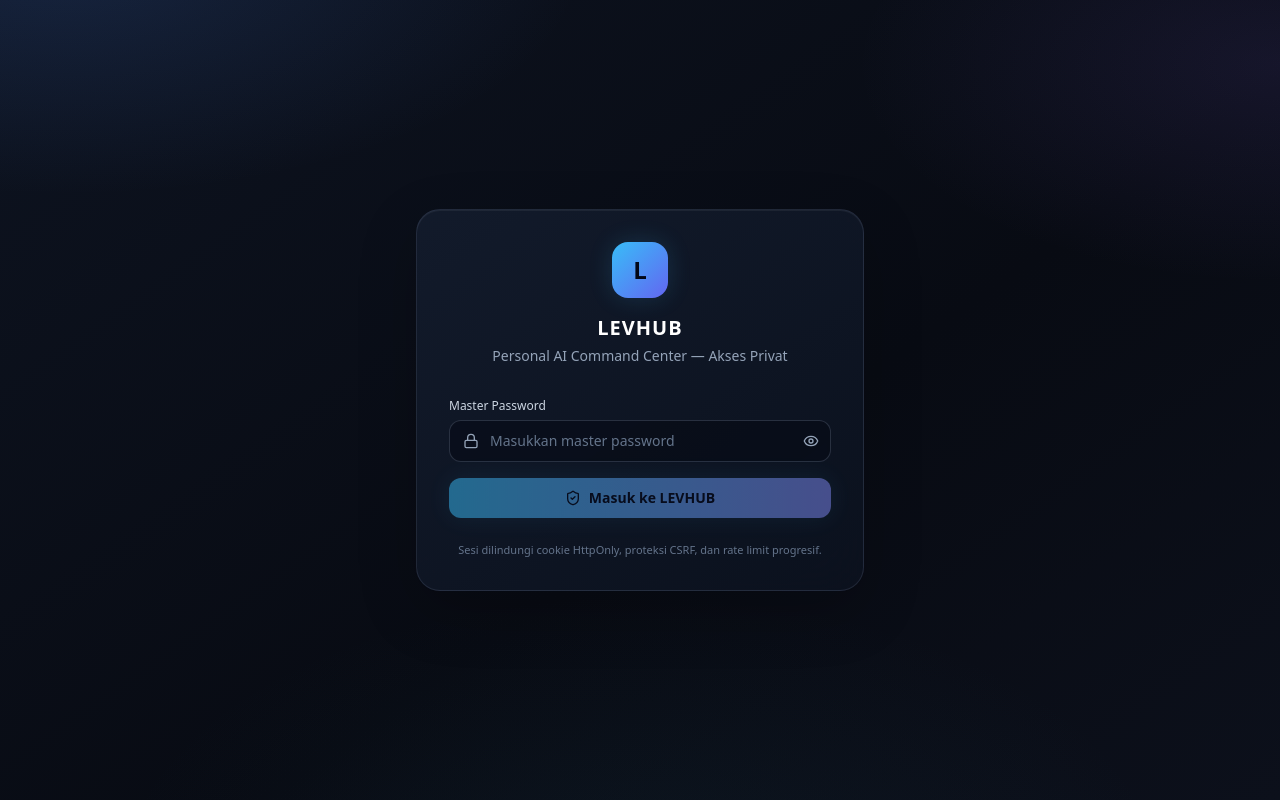
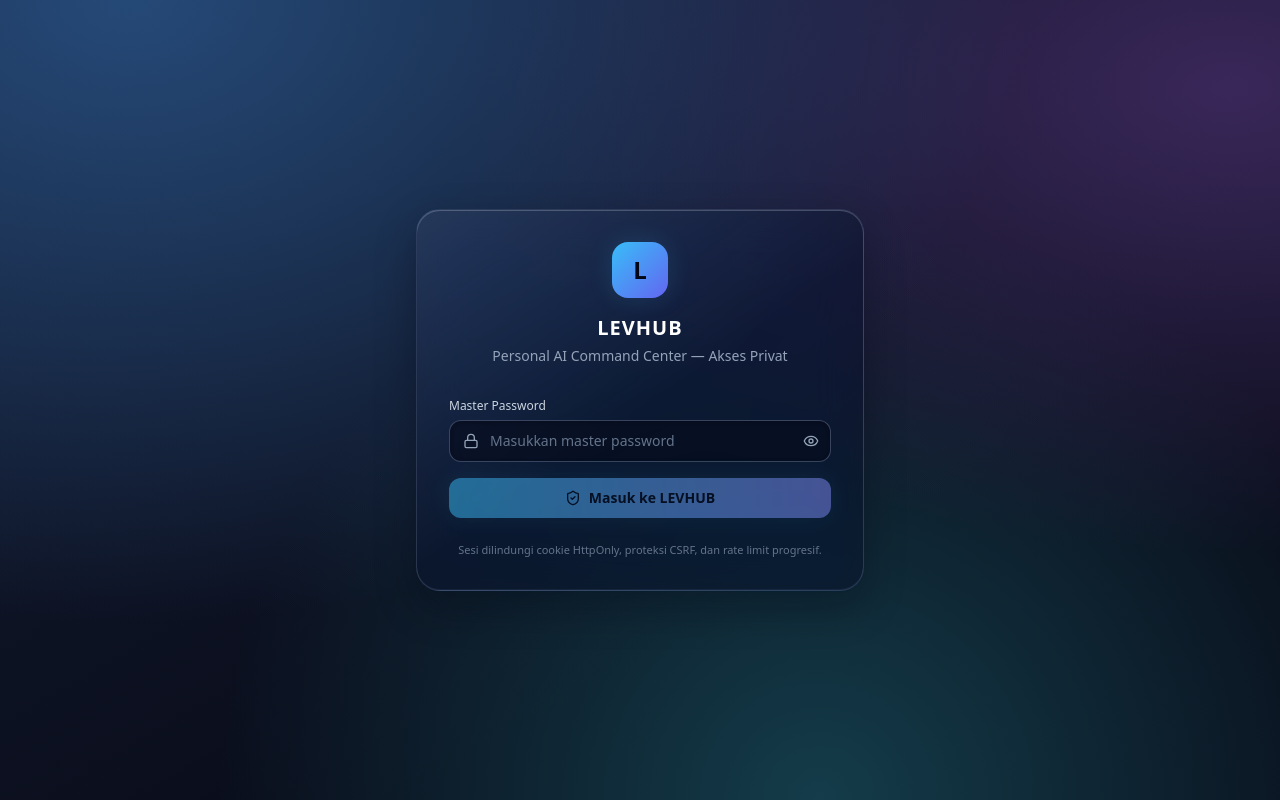
Before and after one commit to levinn68/levhub-workspace, a Next.js app in the folder apps/web/: page /login in a window 1280 px wide. Built offline with nearby package versions, Linux system fonts and the light colour scheme.

Commit message:
Refine workspace liquid glass theme and accessibility

```diff
--- a/apps/web/src/app/globals.css
+++ b/apps/web/src/app/globals.css
@@ -4,16 +4,17 @@
 
 :root {
   color-scheme: dark;
-  --app-bg: #080b13;
-  --surface: rgba(17, 23, 38, .78);
-  --surface-raised: rgba(24, 32, 51, .88);
-  --line: rgba(168, 185, 220, .13);
-  --line-strong: rgba(168, 185, 220, .2);
+  --app-bg: #090c19;
+  --surface: rgba(19, 28, 53, .78);
+  --surface-raised: rgba(27, 36, 66, .88);
+  --line: rgba(190, 209, 255, .17);
+  --line-strong: rgba(190, 209, 255, .27);
   --ink: #f4f7ff;
-  --muted: #96a3bb;
-  --accent: #78aaff;
-  --accent-2: #9b8cff;
-  --mint: #68dbc0;
+  --muted: #aab7d2;
+  --accent: #94cfff;
+  --accent-2: #b7a5ff;
+  --mint: #79dfcf;
+  --glass-rim: inset 0 1px 0 rgba(235, 245, 255, .22), inset 0 -1px 0 rgba(156, 185, 255, .07);
 }
 
 * { box-sizing: border-box; }
@@ -22,90 +23,82 @@ body {
   min-height: 100vh;
   color: var(--ink);
   background:
-    radial-gradient(ellipse 58% 42% at 5% -5%, rgba(66, 115, 205, .18), transparent 70%),
-    radial-gradient(ellipse 46% 38% at 100% 8%, rgba(116, 91, 202, .13), transparent 72%),
-    radial-gradient(ellipse 55% 48% at 50% 110%, rgba(35, 99, 120, .09), transparent 75%),
-    linear-gradient(145deg, #0d1320 0%, #080b13 58%, #0c101b 100%);
+    radial-gradient(ellipse at 10% 0%, #254977 0%, transparent 55%),
+    radial-gradient(ellipse at 96% 11%, #392759 0%, transparent 46%),
+    radial-gradient(ellipse at 64% 100%, #143c4a 0%, transparent 52%),
+    linear-gradient(150deg, #141d34, #090c19 68%);
   background-attachment: fixed;
-  font-feature-settings: 'cv02', 'cv03', 'cv04', 'cv11';
   -webkit-font-smoothing: antialiased;
   text-rendering: optimizeLegibility;
 }
-::selection { background: rgba(120, 170, 255, .3); }
+::selection { background: rgba(148, 207, 255, .29); }
 button, a, input, textarea, select { -webkit-tap-highlight-color: transparent; }
 button, a { touch-action: manipulation; }
 button:focus-visible, a:focus-visible, input:focus-visible, textarea:focus-visible, select:focus-visible {
-  outline: 2px solid var(--accent); outline-offset: 3px;
+  outline: 2px solid var(--accent);
+  outline-offset: 3px;
 }
 button:disabled { cursor: not-allowed; opacity: .55; }
 
-.glass-panel {
-  background: linear-gradient(145deg, rgba(20, 28, 45, .9), rgba(12, 18, 31, .88));
+.glass-panel, .glass-card, .levhub-floating-dock {
   border: 1px solid var(--line);
-  box-shadow: 0 20px 60px rgba(0,0,0,.2), inset 0 1px 0 rgba(255,255,255,.055);
-  backdrop-filter: blur(24px) saturate(135%);
-  -webkit-backdrop-filter: blur(24px) saturate(135%);
+  background: var(--surface-raised);
+  box-shadow: var(--glass-rim), 0 16px 40px rgba(3, 6, 18, .32);
 }
-.glass-card {
-  background: linear-gradient(145deg, rgba(25, 34, 54, .82), rgba(16, 23, 38, .9));
-  border: 1px solid var(--line);
-  box-shadow: inset 0 1px 0 rgba(255,255,255,.045), 0 12px 30px rgba(0,0,0,.14);
-  transition: border-color .2s ease, background .2s ease, transform .2s ease, box-shadow .2s ease;
-}
-.glass-card:hover { border-color: rgba(133, 169, 235, .23); }
+.glass-card { transition: border-color .2s ease, box-shadow .2s ease; }
+.glass-card:hover { border-color: var(--line-strong); }
 .glass-input {
   width: 100%;
-  background: rgba(7, 12, 22, .64);
+  color: var(--ink);
+  background: rgba(7, 12, 28, .66);
   border: 1px solid var(--line-strong);
-  color: var(--ink);
-  transition: border-color .18s ease, box-shadow .18s ease, background .18s ease;
+  box-shadow: inset 0 1px 4px rgba(0, 0, 0, .23);
+  transition: border-color .18s ease, box-shadow .18s ease;
 }
-.glass-input::placeholder { color: #75829b; }
-.glass-input:focus {
-  outline: none;
-  border-color: rgba(120, 170, 255, .7);
-  background: rgba(12, 19, 33, .94);
-  box-shadow: 0 0 0 3px rgba(120, 170, 255, .13);
-}
-.glass-input option { background: #111a2b; color: #f4f7ff; }
+.glass-input::placeholder { color: #a2aec8; }
+.glass-input:focus { border-color: var(--accent); box-shadow: 0 0 0 3px rgba(148, 207, 255, .14); }
+.glass-input option { background: #17203a; color: var(--ink); }
 
-main { min-width: 0; }
-main > * { min-width: 0; }
-main .glass-panel, main .glass-card { border-radius: 1.15rem; }
+main, main > * { min-width: 0; }
+main .glass-panel, main .glass-card { border-radius: 1.5rem; }
 main h1, main h2, main h3 { letter-spacing: -.02em; }
 main p { overflow-wrap: anywhere; }
 main button, main a { transition: color .18s ease, background-color .18s ease, border-color .18s ease, transform .18s ease; }
 main button:active { transform: translateY(1px); }
 
-
-/* Floating five-destination Liquid Glass dock */
-.levhub-floating-dock {
-  background: linear-gradient(155deg, rgba(34, 43, 62, .78), rgba(12, 18, 31, .84));
-  border: 1px solid rgba(210, 226, 255, .2);
-  -webkit-backdrop-filter: blur(30px) saturate(190%);
-  backdrop-filter: blur(30px) saturate(190%);
-  box-shadow:
-    inset 0 1.2px 1px rgba(255,255,255,.22),
-    inset 0 -1px 1px rgba(255,255,255,.035),
-    0 18px 42px rgba(0,0,0,.48),
-    0 2px 12px rgba(75,125,210,.12);
-}
+.levhub-floating-dock { border-color: var(--line-strong); box-shadow: var(--glass-rim), 0 14px 42px rgba(3, 6, 18, .56); }
 .dock-item { position: relative; isolation: isolate; transition: color .18s ease, background .18s ease, transform .18s ease; }
 .dock-item:active { transform: scale(.96); }
 .dock-item-active {
-  background: linear-gradient(150deg, rgba(107,177,255,.2), rgba(113,133,255,.12));
-  box-shadow: inset 0 1px 0 rgba(255,255,255,.14), 0 3px 12px rgba(30,75,145,.16);
+  background: linear-gradient(145deg, rgba(148, 207, 255, .24), rgba(183, 165, 255, .14));
+  box-shadow: var(--glass-rim), 0 3px 12px rgba(7, 12, 32, .24);
 }
-@supports not ((backdrop-filter: blur(1px)) or (-webkit-backdrop-filter: blur(1px))) {
-  .levhub-floating-dock { background: rgba(17,24,39,.97); }
+
+@supports ((backdrop-filter: blur(1px)) or (-webkit-backdrop-filter: blur(1px))) {
+  .glass-panel, .levhub-floating-dock {
+    --glass-blur: 24px;
+    background: linear-gradient(145deg, rgba(128, 167, 228, .19), transparent 52%), rgba(14, 21, 43, .64);
+    backdrop-filter: blur(var(--glass-blur)) saturate(155%);
+    -webkit-backdrop-filter: blur(var(--glass-blur)) saturate(155%);
+  }
+  .glass-card { background: linear-gradient(150deg, rgba(120, 153, 210, .17), transparent 65%), rgba(16, 23, 46, .73); }
+  .levhub-floating-dock { --glass-blur: 30px; }
 }
 
 @media (max-width: 639px) {
   body { background-attachment: scroll; }
   main { padding: 1rem 1rem 5.5rem !important; }
-  .glass-panel, .glass-card { backdrop-filter: blur(16px); -webkit-backdrop-filter: blur(16px); }
+  .glass-panel, .levhub-floating-dock { --glass-blur: 16px; }
   input, select, textarea { font-size: 16px !important; }
+}
+@media (prefers-reduced-transparency: reduce) {
+  .glass-panel, .glass-card, .levhub-floating-dock, .glass-input {
+    background: #17203a;
+    backdrop-filter: none;
+    -webkit-backdrop-filter: none;
+  }
 }
 @media (prefers-reduced-motion: reduce) {
   *, *::before, *::after { animation-duration: .01ms !important; animation-iteration-count: 1 !important; transition-duration: .01ms !important; scroll-behavior: auto !important; }
+  main button:active, .dock-item:active { transform: none; }
 }
```
